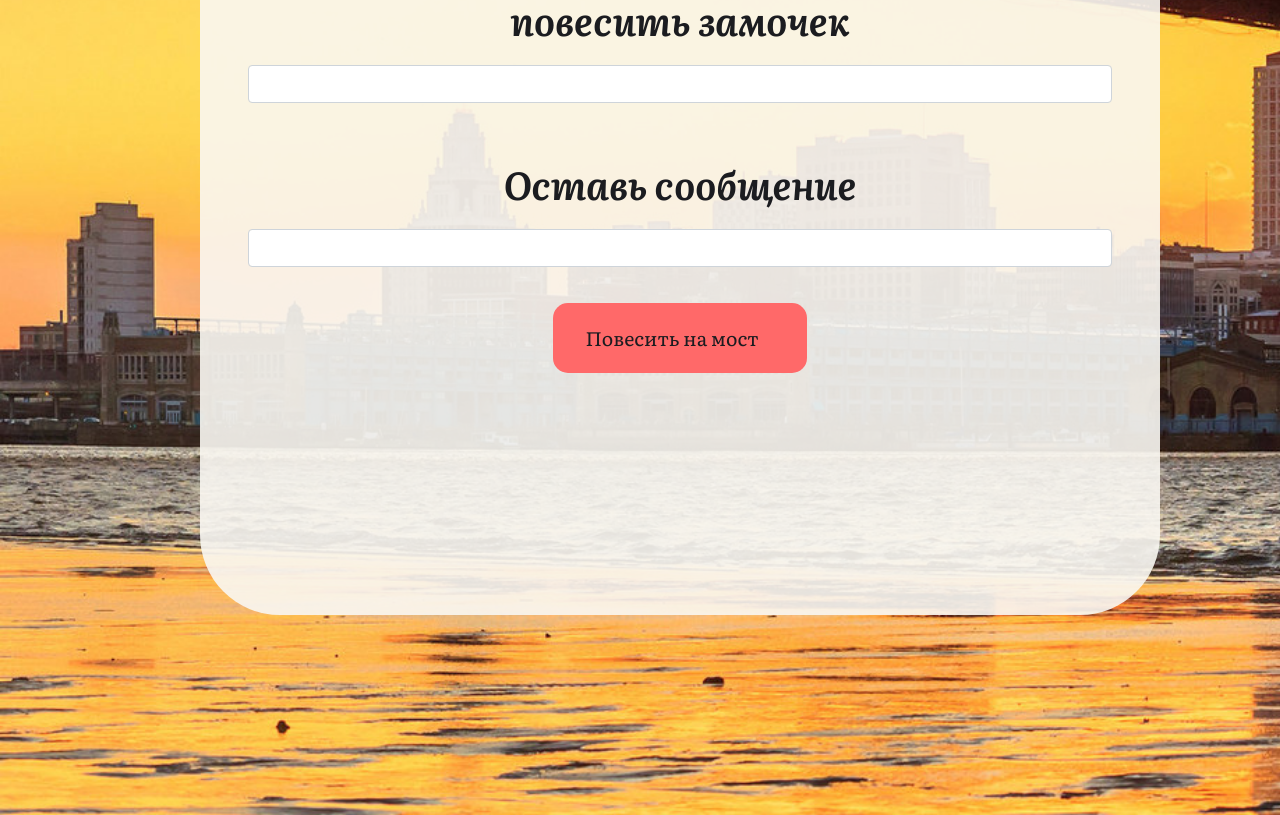
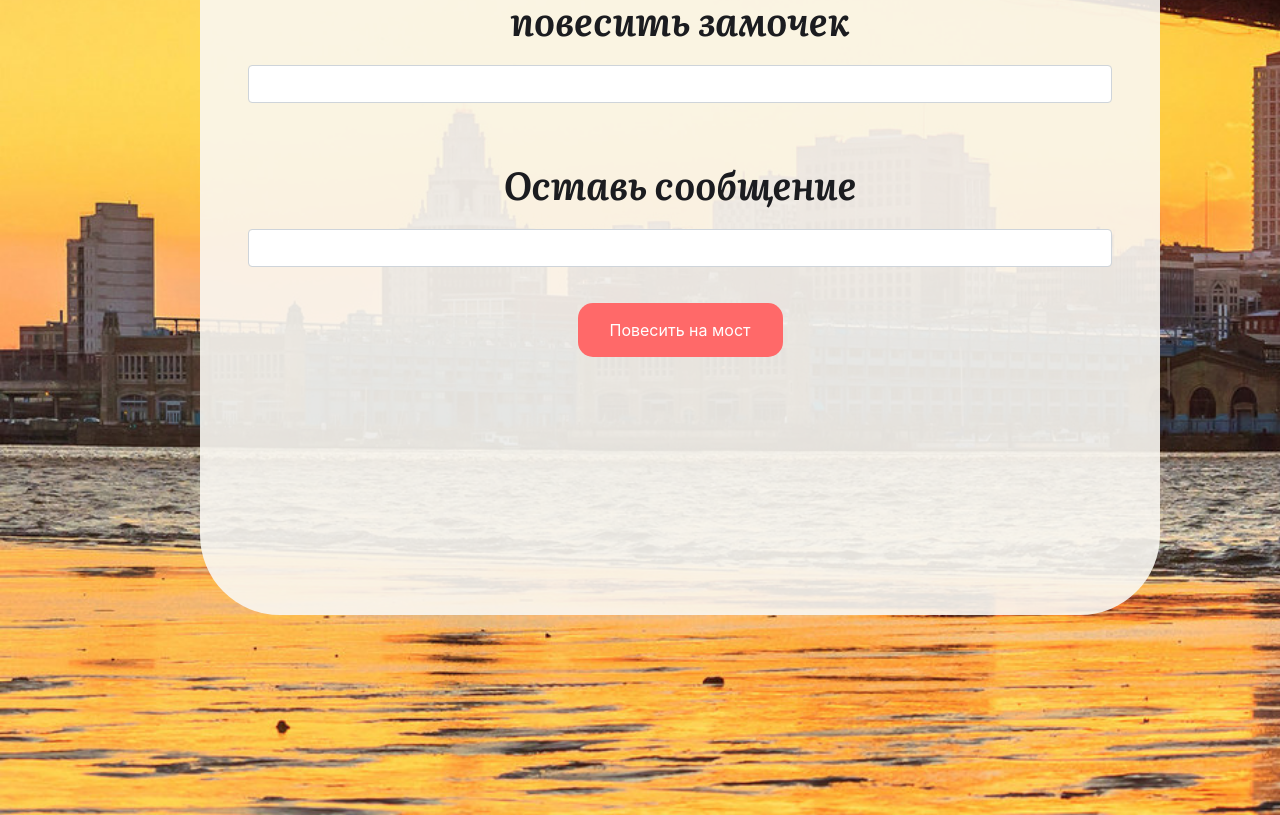
Before and after one commit to MariaLeonovaYar/love_lock_client, a React (Create React App) app: page /Lock in a window 1280 px wide. Shown: the part 691-1506 px from the top of the page. Built offline with nearby package versions, Linux system fonts and the light colour scheme; no server answers.

Commit message:
Update Lock.js

```diff
--- a/src/components/Lock.js
+++ b/src/components/Lock.js
@@ -139,7 +139,7 @@ class Lock extends Component {
                 </div>
                 </p>
                 <div class="design_lock">
-                <button class="button2" onClick={this.clickHandler}><a class="navbar-brand" href="/Success">Повесить на мост</a></button>
+                <button class="button2" onClick={this.clickHandler}>Повесить на мост</button>
                 </div>
             </div>
 
```
